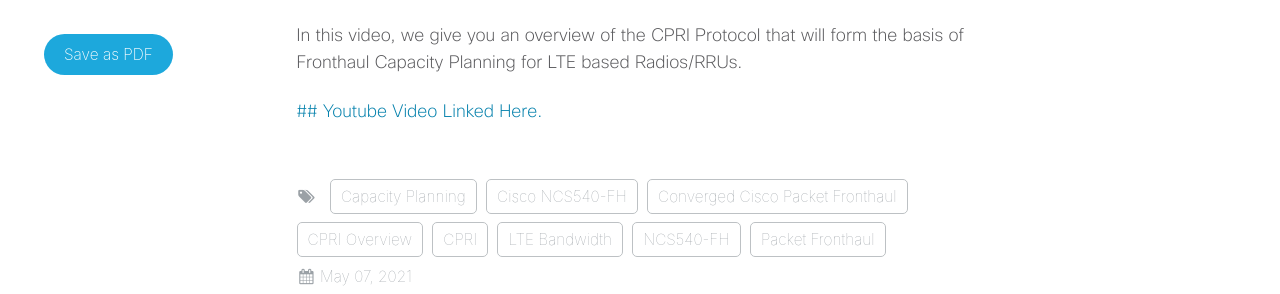
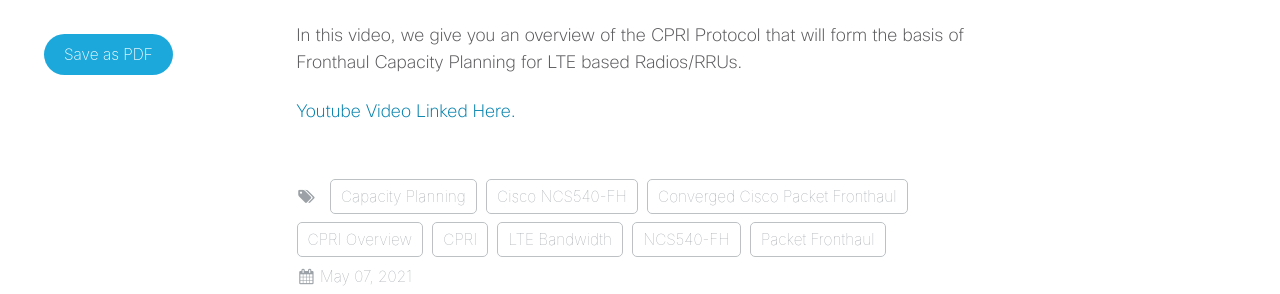
Before and after one commit to xrdocs-migration/packet-fronthaul, a Jekyll site: the page built from _tutorials/CPFH_Ep1.md, in a window 1280 px wide. Shown: the part 208-502 px from the top of the page. Built offline with Jekyll 4.4.1, drawn with Linux system fonts in a browser that asks for light colours; comment, search, counter and statistics services are not loaded.

```diff
--- a/_tutorials/CPFH_Ep1.md
+++ b/_tutorials/CPFH_Ep1.md
@@ -19,4 +19,4 @@ tags:
 
 In this video, we give you an overview of the CPRI Protocol that will form the basis of Fronthaul Capacity Planning for LTE based Radios/RRUs.
 
-[## Youtube Video Linked Here.](https://www.youtube.com/watch?v=QpOM9m0atp4)
+[Youtube Video Linked Here.](https://www.youtube.com/watch?v=QpOM9m0atp4)
```
